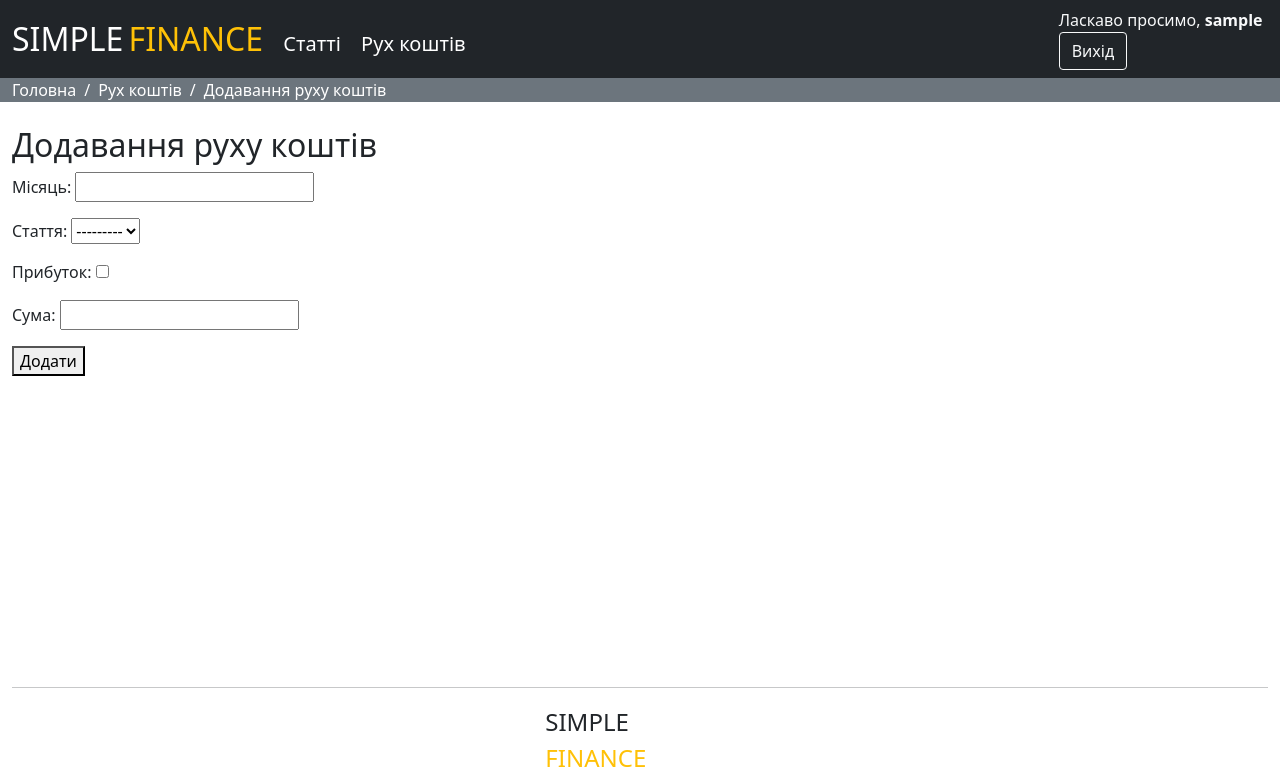
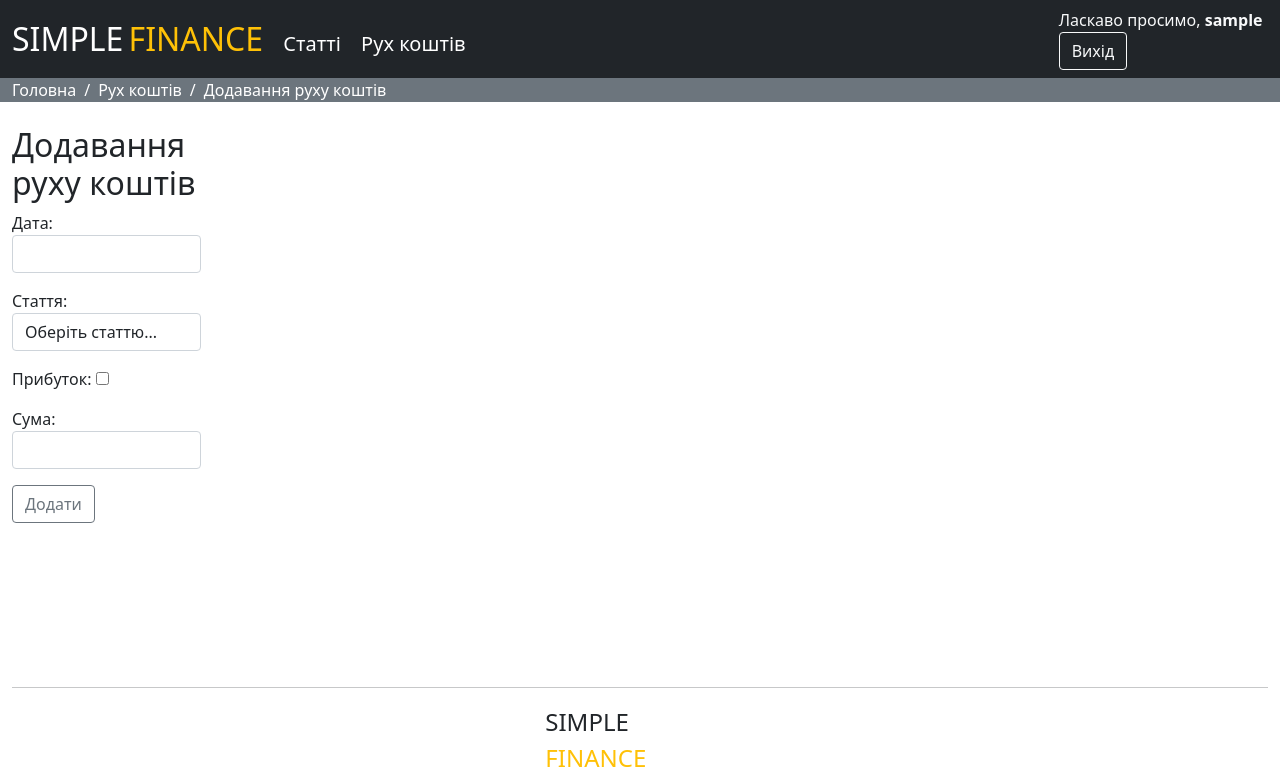
Before and after one commit to SergiiPachkovskyi/simpleFinance, a Django app: page /add_cash_flow/ in a window 1280 px wide. Shown: the top 773 px of the page. Run offline with Django 4.2, Linux system fonts and the light colour scheme; the visitor is signed in with stand-in values (Sample User, id 1); data that the repository does not hold is empty; some libraries are stand-ins or nearby versions.

Commit message:
edit forms.py, views.py, add_article.html, edit_article.html, add_cash_flow.html

```diff
--- a/finance/fin/forms.py
+++ b/finance/fin/forms.py
@@ -26,6 +26,8 @@ class UserRegisterForm(UserCreationForm):
 
 class ArticleForm(forms.ModelForm):
     """A class to represent an Articles form."""
+    title = forms.CharField(label="Заголовок", widget=forms.TextInput(attrs={'class': "form-control"}))
+    photo = forms.ImageField(label="Зображення", widget=forms.FileInput(attrs={'class': "form-control"}))
 
     def __init__(self, *args, **kwargs):
         self.current_user = kwargs.pop('user', None)
@@ -46,6 +48,11 @@ class ArticleForm(forms.ModelForm):
 
 class CashFlowForm(forms.ModelForm):
     """A class to represent a CashFlows form."""
+    fin_month = forms.DateField(label="Дата", widget=forms.DateInput(attrs={'class': "form-control"}))
+    sum = forms.FloatField(label="Сума", widget=forms.NumberInput(attrs={'class': "form-control"}))
+    article = forms.ModelChoiceField(label="Стаття", empty_label='Оберіть статтю...', queryset=None,
+                                     widget=forms.Select(attrs={"class": "form-control"}))
+
     def __init__(self, *args, **kwargs):
         user = kwargs.pop('user', None)
         super(CashFlowForm, self).__init__(*args, **kwargs)
--- a/finance/fin/templates/fin/add_article.html
+++ b/finance/fin/templates/fin/add_article.html
@@ -19,6 +19,8 @@
 <br>
 
 <div class="container-fluid">
+    <div class="row">
+        <div class="col-md-2">
             <h2>Додавання статті</h2>
 
             <form action="" method="post" enctype="multipart/form-data">
@@ -28,8 +30,10 @@
 
                 <input type="hidden" id="user_pk" value={{request.user.pk}}>
 
-        <button type="submit">Додати</button>
+                <button class="btn btn-outline-secondary btn-md" type="submit">Додати</button>
             </form>
+        </div>
+    </div>
 </div>
 
 {% endblock %}
--- a/finance/fin/templates/fin/add_cash_flow.html
+++ b/finance/fin/templates/fin/add_cash_flow.html
@@ -19,6 +19,8 @@
 <br>
 
 <div class="container-fluid">
+    <div class="row">
+        <div class="col-md-2">
             <h2>Додавання руху коштів</h2>
 
             <form action="" method="post">
@@ -26,8 +28,10 @@
 
                 {{ form.as_p }}
 
-        <button type="submit">Додати</button>
+                <button class="btn btn-outline-secondary btn-md" type="submit">Додати</button>
             </form>
+        </div>
+    </div>
 </div>
 
 {% endblock %}
--- a/finance/fin/templates/fin/edit_article.html
+++ b/finance/fin/templates/fin/edit_article.html
@@ -19,6 +19,8 @@
 <br>
 
 <div class="container-fluid">
+    <div class="row">
+        <div class="col-md-2">
             <h2>Редагування статті</h2>
 
             <form action="" method="post" enctype="multipart/form-data">
@@ -28,8 +30,10 @@
 
                 <input type="hidden" id="user_pk" value={{request.user.pk}}>
 
-        <button type="submit">Зберегти</button>
+                <button class="btn btn-outline-secondary btn-md" type="submit">Зберегти</button>
             </form>
+        </div>
+    </div>
 </div>
 
 {% endblock %}
--- a/finance/fin/views.py
+++ b/finance/fin/views.py
@@ -140,9 +140,14 @@ class EditArticle(UpdateView):
     :template_name:`fin/edit_article.html`
     """
     model = Article
+    form_class = ArticleForm
     template_name = 'fin/edit_article.html'
-    fields = ['title', 'photo']
     context_object_name = 'article'
+
+    def get_form_kwargs(self):
+        kwargs = super(EditArticle, self).get_form_kwargs()
+        kwargs.update({'user': self.request.user})
+        return kwargs
 
 
 class AddArticle(CreateView):
```
Lines whose indentation alone changed are shown as unchanged.
